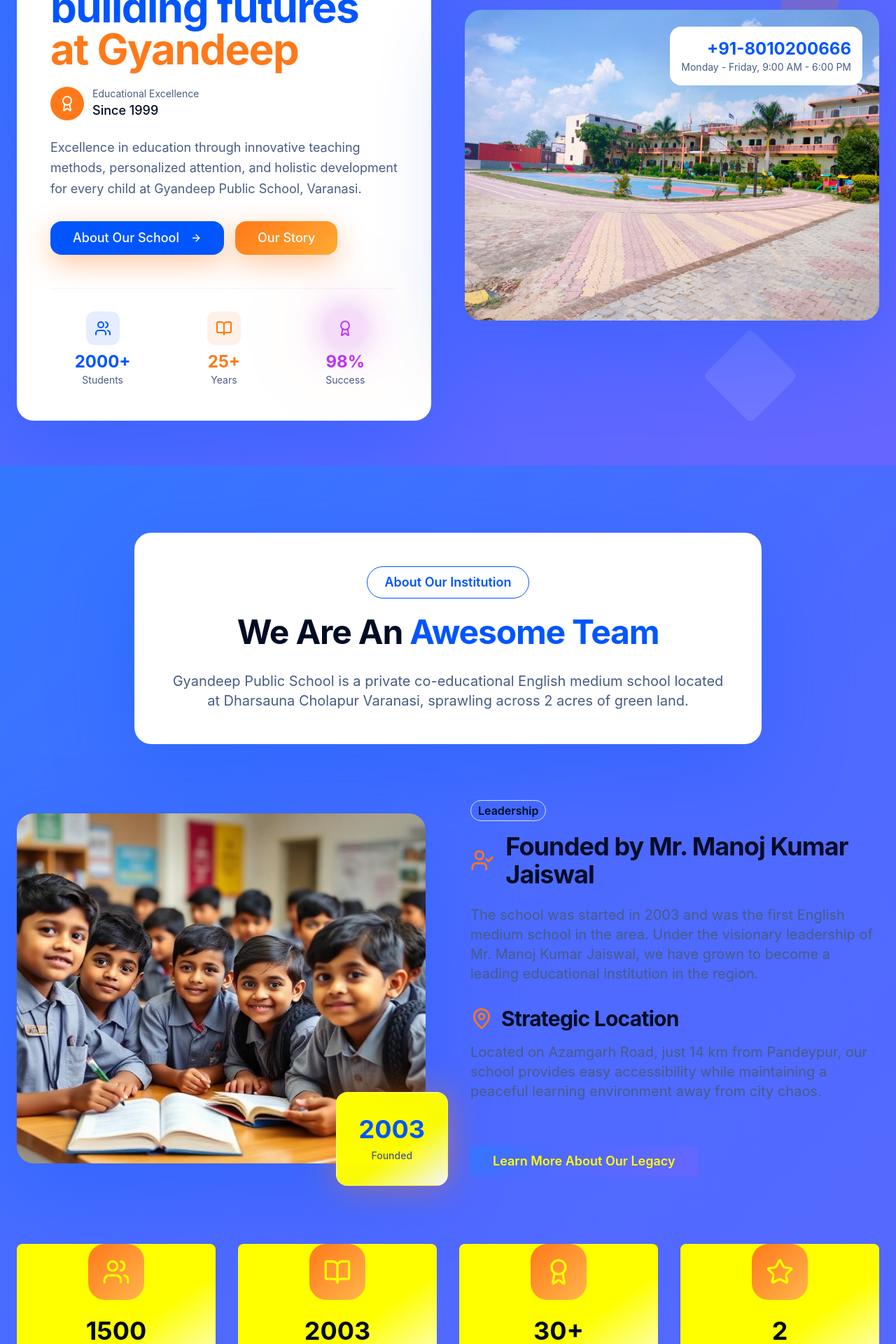
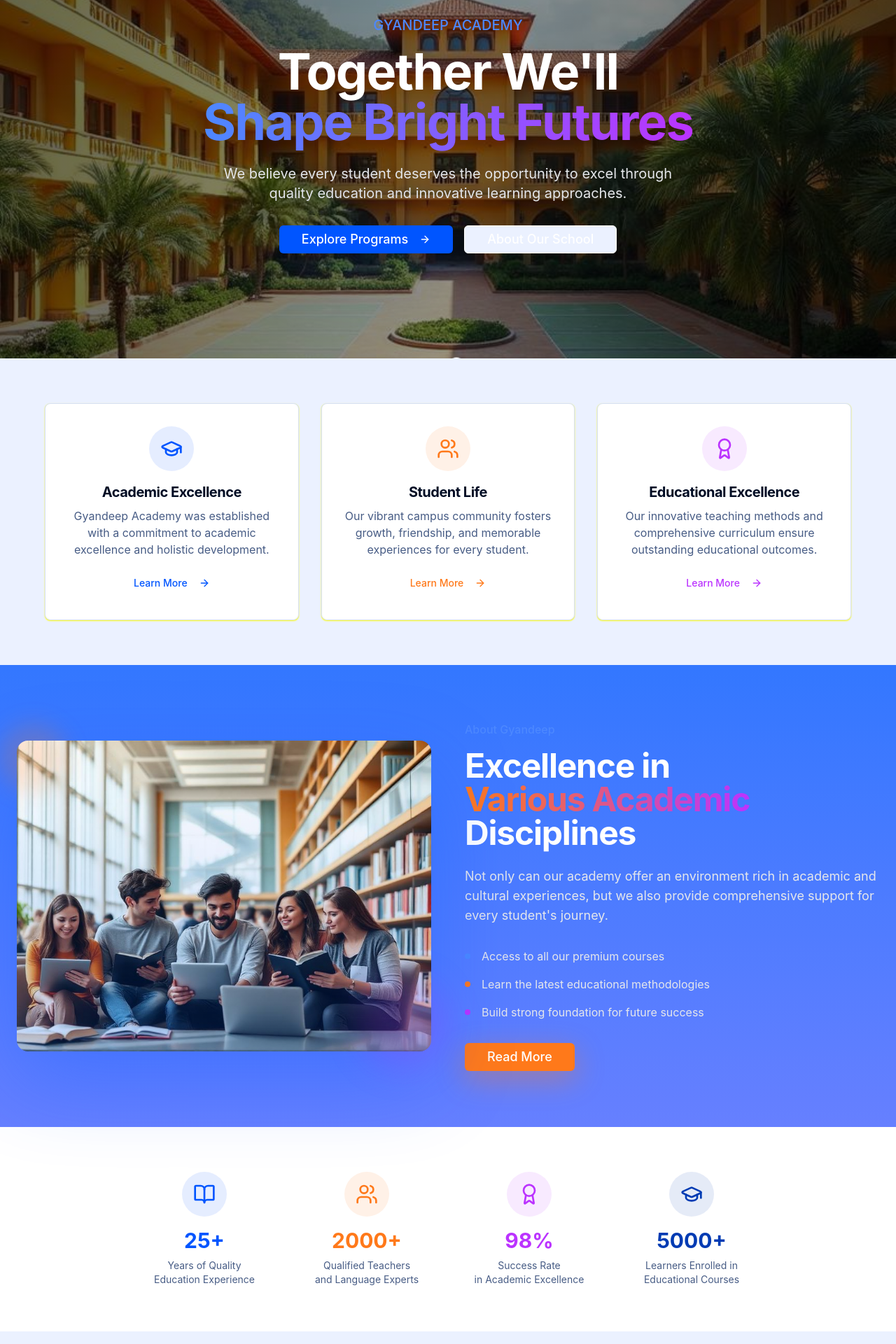
Before and after one commit to Nob1taaaa/stellar-school-showcase, a React (Vite) app: page / in a window 1280 px wide. Shown: the part 260-2180 px from the top of the page at 70% size. Built offline with nearby package versions, Linux system fonts and the light colour scheme.

Commit message:
Update homepage with school image
Updated the homepage to include the school's image and associated text, enhancing the visual appeal and information delivery.

```diff
--- a/src/pages/Index.tsx
+++ b/src/pages/Index.tsx
@@ -1,23 +1,204 @@
 import GyandeepNavigation from "@/components/GyandeepNavigation";
-import GyandeepHero from "@/components/GyandeepHero";
-import GyandeepAbout from "@/components/GyandeepAbout";
-import GyandeepAcademic from "@/components/GyandeepAcademic";
-import SchoolLife from "@/components/SchoolLife";
-import NoticeBoard from "@/components/NoticeBoard";
-import Gallery from "@/components/Gallery";
-import Contact from "@/components/Contact";
+import { Button } from "@/components/ui/button";
+import { Card, CardContent } from "@/components/ui/card";
+import { ArrowRight, BookOpen, Users, Award, GraduationCap } from "lucide-react";
+import heroImage from "@/assets/school-campus-main.png";
+import studentsImage from "@/assets/students-learning.jpg";
 
 const Index = () => {
   return (
     <div className="min-h-screen">
       <GyandeepNavigation />
-      <GyandeepHero />
-      <GyandeepAbout />
-      <GyandeepAcademic />
-      <SchoolLife />
-      <NoticeBoard />
-      <Gallery />
-      <Contact />
+
+      {/* Hero Section with Background Image */}
+      <section className="relative min-h-screen flex items-center justify-center overflow-hidden">
+        {/* Background Image */}
+        <div
+          className="absolute inset-0 bg-cover bg-center bg-no-repeat"
+          style={{ backgroundImage: `url(${heroImage})` }}
+        >
+          <div className="absolute inset-0 bg-gradient-to-r from-black/60 via-black/40 to-black/60"></div>
+        </div>
+
+        {/* Content Overlay */}
+        <div className="relative z-10 container mx-auto px-6 text-center text-white">
+          <div className="max-w-4xl mx-auto">
+            <p className="text-lg md:text-xl mb-4 text-blue-secondary font-medium">GYANDEEP ACADEMY</p>
+            <h1 className="text-4xl md:text-6xl lg:text-7xl font-bold mb-6 leading-tight">
+              Together We'll
+              <br />
+              <span className="text-gradient bg-gradient-to-r from-blue-secondary to-purple-vibrant bg-clip-text text-transparent">
+                Shape Bright Futures
+              </span>
+            </h1>
+            <p className="text-lg md:text-xl mb-8 text-gray-200 max-w-2xl mx-auto">
+              We believe every student deserves the opportunity to excel through quality education and innovative learning approaches.
+            </p>
+            <div className="flex flex-col sm:flex-row gap-4 justify-center">
+              <Button className="bg-blue-primary hover:bg-blue-deep text-white px-8 py-3 text-lg shadow-hero">
+                Explore Programs
+                <ArrowRight className="ml-2 w-5 h-5" />
+              </Button>
+              <Button variant="outline" className="border-white text-white hover:bg-white hover:text-blue-primary px-8 py-3 text-lg">
+                About Our School
+              </Button>
+            </div>
+          </div>
+        </div>
+
+        {/* Scroll Indicator */}
+        <div className="absolute bottom-8 left-1/2 transform -translate-x-1/2 animate-bounce">
+          <div className="w-6 h-10 border-2 border-white rounded-full flex justify-center">
+            <div className="w-1 h-3 bg-white rounded-full mt-2 animate-pulse"></div>
+          </div>
+        </div>
+      </section>
+
+      {/* Feature Cards */}
+      <section className="py-16 bg-background relative -mt-20 z-20">
+        <div className="container mx-auto px-6">
+          <div className="grid md:grid-cols-3 gap-8 max-w-6xl mx-auto">
+            <Card className="bg-white shadow-card hover:shadow-hero transition-all duration-300 hover:-translate-y-2">
+              <CardContent className="p-8 text-center">
+                <div className="w-16 h-16 bg-blue-primary/10 rounded-full flex items-center justify-center mx-auto mb-4">
+                  <GraduationCap className="w-8 h-8 text-blue-primary" />
+                </div>
+                <h3 className="text-xl font-bold mb-2 text-foreground">Academic Excellence</h3>
+                <p className="text-muted-foreground mb-4">
+                  Gyandeep Academy was established with a commitment to academic excellence and holistic development.
+                </p>
+                <Button variant="ghost" className="text-blue-primary hover:text-blue-deep">
+                  Learn More <ArrowRight className="ml-2 w-4 h-4" />
+                </Button>
+              </CardContent>
+            </Card>
+
+            <Card className="bg-white shadow-card hover:shadow-hero transition-all duration-300 hover:-translate-y-2">
+              <CardContent className="p-8 text-center">
+                <div className="w-16 h-16 bg-orange-vibrant/10 rounded-full flex items-center justify-center mx-auto mb-4">
+                  <Users className="w-8 h-8 text-orange-vibrant" />
+                </div>
+                <h3 className="text-xl font-bold mb-2 text-foreground">Student Life</h3>
+                <p className="text-muted-foreground mb-4">
+                  Our vibrant campus community fosters growth, friendship, and memorable experiences for every student.
+                </p>
+                <Button variant="ghost" className="text-orange-vibrant hover:text-orange-light">
+                  Learn More <ArrowRight className="ml-2 w-4 h-4" />
+                </Button>
+              </CardContent>
+            </Card>
+
+            <Card className="bg-white shadow-card hover:shadow-hero transition-all duration-300 hover:-translate-y-2">
+              <CardContent className="p-8 text-center">
+                <div className="w-16 h-16 bg-purple-vibrant/10 rounded-full flex items-center justify-center mx-auto mb-4">
+                  <Award className="w-8 h-8 text-purple-vibrant" />
+                </div>
+                <h3 className="text-xl font-bold mb-2 text-foreground">Educational Excellence</h3>
+                <p className="text-muted-foreground mb-4">
+                  Our innovative teaching methods and comprehensive curriculum ensure outstanding educational outcomes.
+                </p>
+                <Button variant="ghost" className="text-purple-vibrant">
+                  Learn More <ArrowRight className="ml-2 w-4 h-4" />
+                </Button>
+              </CardContent>
+            </Card>
+          </div>
+        </div>
+      </section>
+
+      {/* About Section */}
+      <section className="py-20 bg-gradient-subtle">
+        <div className="container mx-auto px-6">
+          <div className="grid lg:grid-cols-2 gap-12 items-center max-w-7xl mx-auto">
+            <div className="relative">
+              <div className="relative">
+                <img
+                  src={studentsImage}
+                  alt="Students learning at Gyandeep Academy"
+                  className="rounded-2xl shadow-hero w-full"
+                />
+                <div className="absolute inset-0 bg-gradient-to-t from-blue-primary/20 to-transparent rounded-2xl"></div>
+              </div>
+              <div className="absolute -bottom-6 -right-6 w-32 h-32 bg-purple-vibrant/20 rounded-full blur-xl"></div>
+              <div className="absolute -top-6 -left-6 w-24 h-24 bg-orange-vibrant/20 rounded-full blur-lg"></div>
+            </div>
+
+            <div className="text-white">
+              <p className="text-blue-secondary font-medium mb-4">About Gyandeep</p>
+              <h2 className="text-3xl md:text-4xl lg:text-5xl font-bold mb-6">
+                Excellence in
+                <br />
+                <span className="text-gradient bg-gradient-to-r from-orange-vibrant to-purple-vibrant bg-clip-text text-transparent">
+                  Various Academic
+                </span>
+                <br />
+                Disciplines
+              </h2>
+              <p className="text-lg text-gray-200 mb-8">
+                Not only can our academy offer an environment rich in academic and cultural experiences, but we also provide comprehensive support for every student's journey.
+              </p>
+
+              <div className="space-y-4 mb-8">
+                <div className="flex items-center">
+                  <div className="w-2 h-2 bg-blue-secondary rounded-full mr-4"></div>
+                  <span className="text-gray-200">Access to all our premium courses</span>
+                </div>
+                <div className="flex items-center">
+                  <div className="w-2 h-2 bg-orange-vibrant rounded-full mr-4"></div>
+                  <span className="text-gray-200">Learn the latest educational methodologies</span>
+                </div>
+                <div className="flex items-center">
+                  <div className="w-2 h-2 bg-purple-vibrant rounded-full mr-4"></div>
+                  <span className="text-gray-200">Build strong foundation for future success</span>
+                </div>
+              </div>
+
+              <Button className="bg-orange-vibrant hover:bg-orange-light text-white px-8 py-3 text-lg shadow-button">
+                Read More
+              </Button>
+            </div>
+          </div>
+        </div>
+      </section>
+
+      {/* Statistics Section */}
+      <section className="py-16 bg-white">
+        <div className="container mx-auto px-6">
+          <div className="grid grid-cols-2 md:grid-cols-4 gap-8 max-w-4xl mx-auto">
+            <div className="text-center">
+              <div className="w-16 h-16 bg-blue-primary/10 rounded-full flex items-center justify-center mx-auto mb-4">
+                <BookOpen className="w-8 h-8 text-blue-primary" />
+              </div>
+              <div className="text-3xl font-bold text-blue-primary mb-2">25+</div>
+              <div className="text-sm text-muted-foreground">Years of Quality<br />Education Experience</div>
+            </div>
+
+            <div className="text-center">
+              <div className="w-16 h-16 bg-orange-vibrant/10 rounded-full flex items-center justify-center mx-auto mb-4">
+                <Users className="w-8 h-8 text-orange-vibrant" />
+              </div>
+              <div className="text-3xl font-bold text-orange-vibrant mb-2">2000+</div>
+              <div className="text-sm text-muted-foreground">Qualified Teachers<br />and Language Experts</div>
+            </div>
+
+            <div className="text-center">
+              <div className="w-16 h-16 bg-purple-vibrant/10 rounded-full flex items-center justify-center mx-auto mb-4">
+                <Award className="w-8 h-8 text-purple-vibrant" />
+              </div>
+              <div className="text-3xl font-bold text-purple-vibrant mb-2">98%</div>
+              <div className="text-sm text-muted-foreground">Success Rate<br />in Academic Excellence</div>
+            </div>
+
+            <div className="text-center">
+              <div className="w-16 h-16 bg-blue-deep/10 rounded-full flex items-center justify-center mx-auto mb-4">
+                <GraduationCap className="w-8 h-8 text-blue-deep" />
+              </div>
+              <div className="text-3xl font-bold text-blue-deep mb-2">5000+</div>
+              <div className="text-sm text-muted-foreground">Learners Enrolled in<br />Educational Courses</div>
+            </div>
+          </div>
+        </div>
+      </section>
     </div>
   );
 };
```
